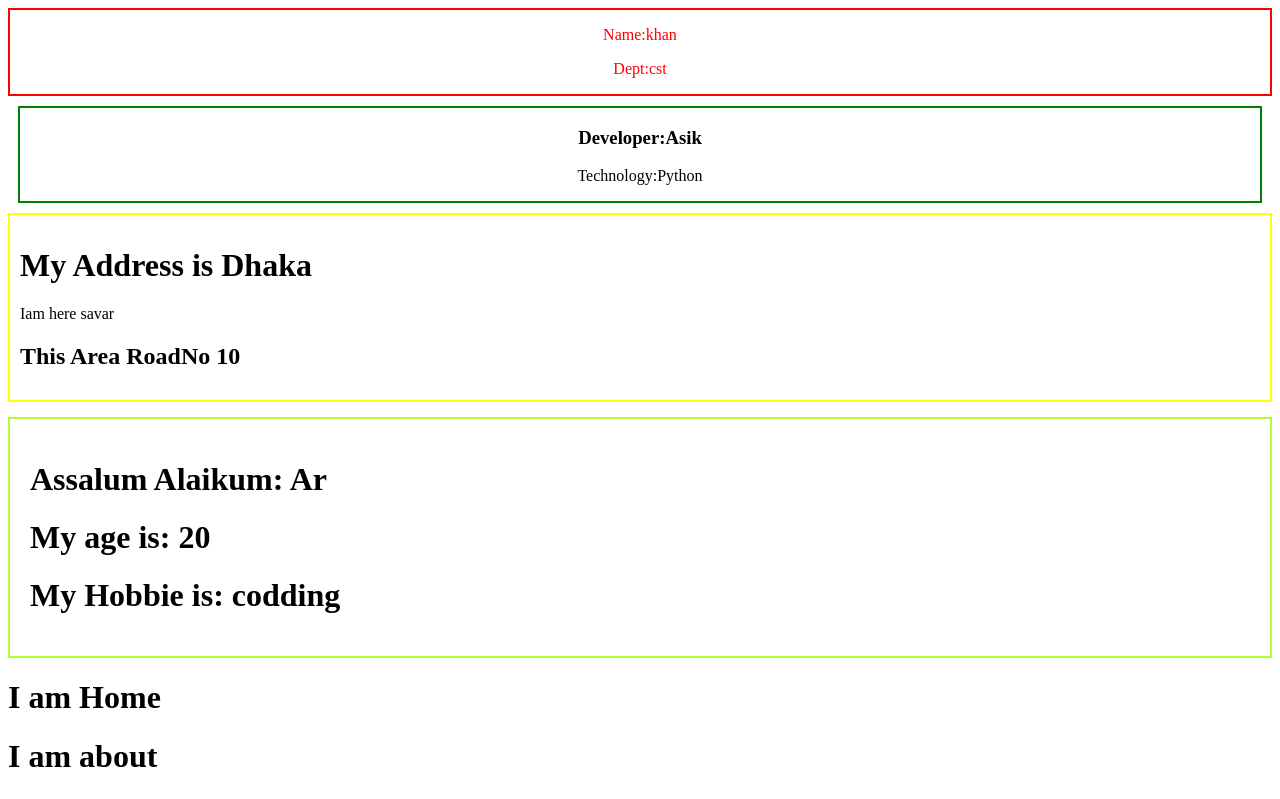
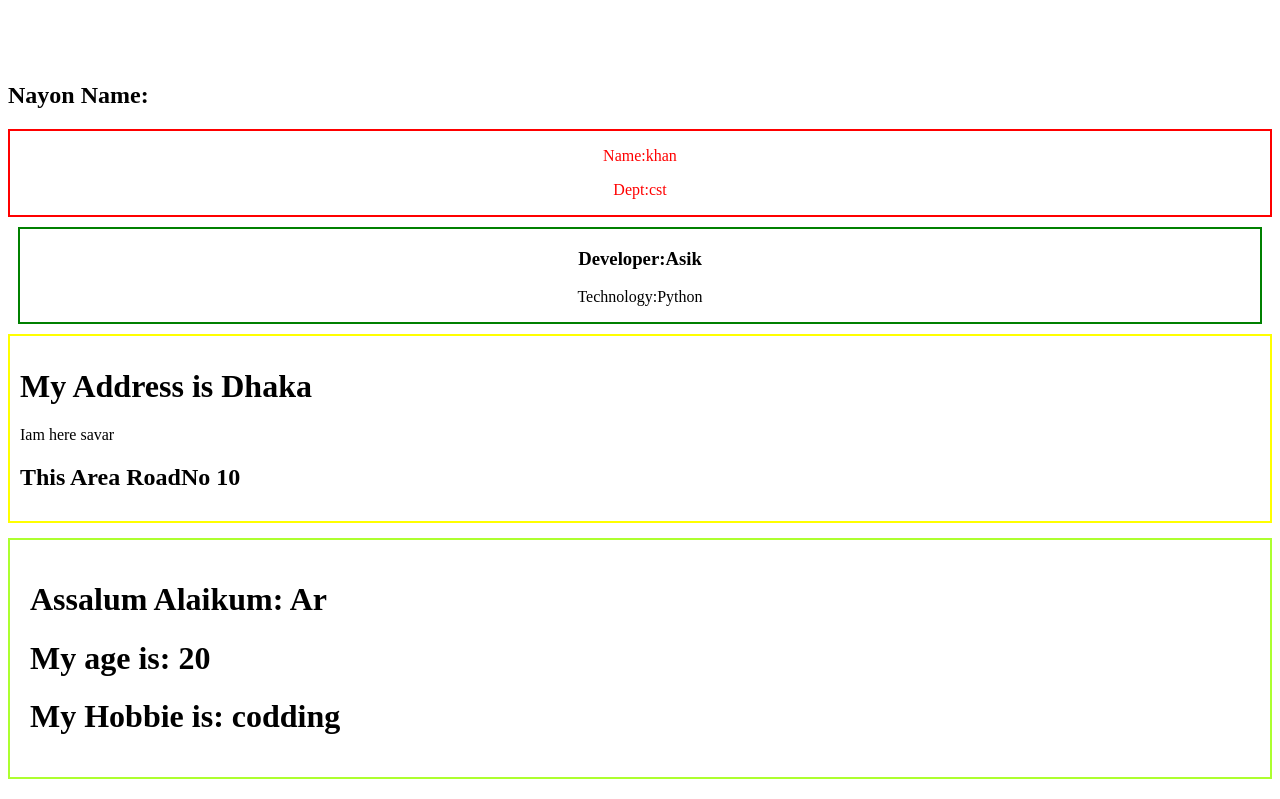
Before and after one commit to asik247/second-react, a React (Vite) app: page / in a window 1280 px wide. Shown: the top 799 px of the page. Built offline with nearby package versions, Linux system fonts and the light colour scheme.

Commit message:
map destructing

```diff
--- a/src/App.jsx
+++ b/src/App.jsx
@@ -2,6 +2,7 @@ import React from 'react';
 import Children from './Components/Children';
 import Child from './Components/Child';
 import Home from './Components/Home';
+import Acctor from './Components/Acctor';
 
 const App = () => {
   const fetchData = async () =>{
@@ -13,11 +14,14 @@ const App = () => {
 
   return (
     <div>
+      <br /><br /><br />
+        <Acctor></Acctor>
         <Person name='khan' dept='cst'></Person>
         <Developer name="Asik" language="Python"></Developer>
         <Children address='Dhaka'roadNo='10'location='savar'></Children>
         <Child name="Ar" age= {20} hobbie = 'codding'></Child>
         <Home fetchData={fetchData}></Home>
+
     </div>
   );
 };
--- /dev/null
+++ b/src/Components/Acctor.jsx
@@ -0,0 +1,11 @@
+import React from 'react';
+
+const Acctor = () => {
+    return (
+        <div>
+            <h2>Nayon Name:</h2>
+        </div>
+    );
+};
+
+export default Acctor;
--- a/src/Components/Home.jsx
+++ b/src/Components/Home.jsx
@@ -22,7 +22,7 @@ const Home = ({fetchData}) => {
     return (
         <div>
             <h1>I am Home</h1>
-            <h1>I am about</h1>
+            <h1>I am about </h1>
             {students.map((student, index) => (
                 <h2 key={index}>{student}</h2>
             ))}
```
